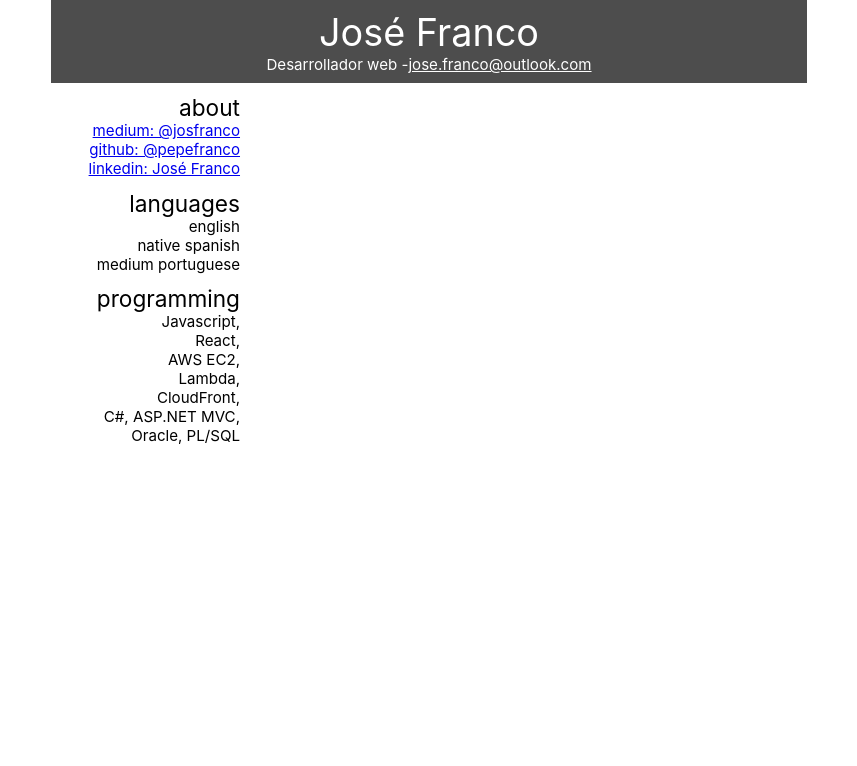
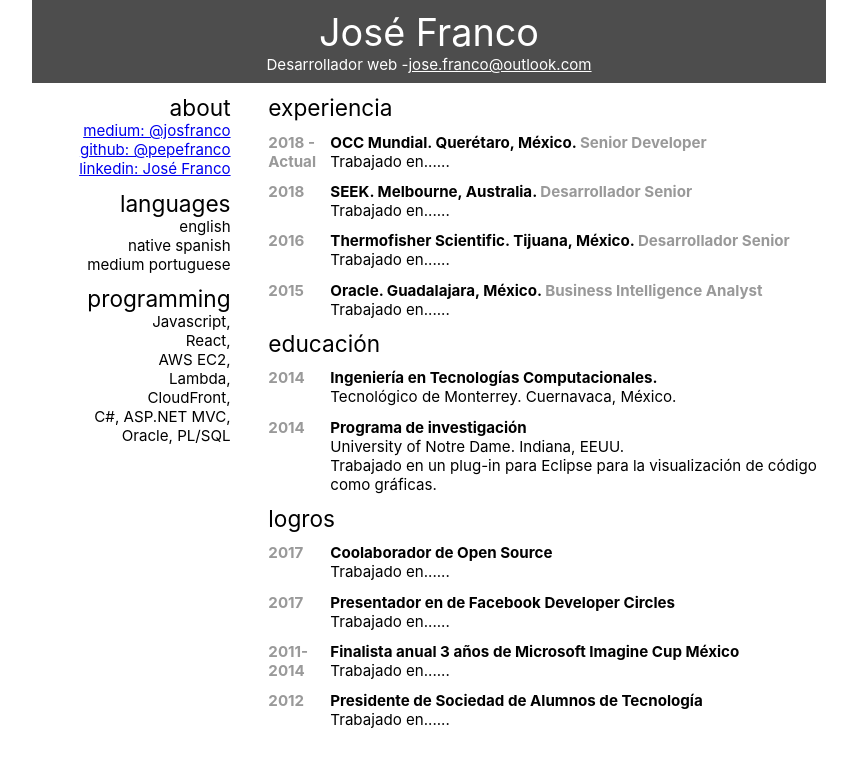
Before and after one commit to marlein5/cv, a React (Create React App) app: page / in a window 1280 px wide. Shown: the top 766 px of the page, without its empty margins (211-1068 px from the left). Built offline with nearby package versions, Linux system fonts and the light colour scheme.

Commit message:
Right side

```diff
--- a/src/Achievements/index.js
+++ b/src/Achievements/index.js
@@ -1,7 +1,56 @@
 import React from "react";
+import injectSheet from "react-jss";
+import styles from "../rightItemsStyles";
 
-const Achievements = () => {
-  return <div />;
+const Achievements = ({ classes }) => {
+  return (
+    <div className={classes.root}>
+      <div className={classes.title}>logros</div>
+      <div className={classes.item}>
+        <div className={classes.itemLeft}>2017</div>
+        <div className={classes.itemRight}>
+          <span className={classes.itemTitle}>Coolaborador de Open Source</span>
+          <div className={classes.itemContent}>Trabajado en......</div>
+        </div>
+      </div>
+
+      <div className={classes.item}>
+        <div className={classes.itemLeft}>2017</div>
+        <div className={classes.itemRight}>
+          <div className={classes.itemRight}>
+            <span className={classes.itemTitle}>
+              Presentador en de Facebook Developer Circles
+            </span>
+            <div className={classes.itemContent}>Trabajado en......</div>
+          </div>
+        </div>
+      </div>
+
+      <div className={classes.item}>
+        <div className={classes.itemLeft}>2011-2014</div>
+        <div className={classes.itemRight}>
+          <div className={classes.itemRight}>
+            <span className={classes.itemTitle}>
+              Finalista anual 3 años de Microsoft Imagine Cup México
+            </span>
+            <div className={classes.itemContent}>Trabajado en......</div>
+          </div>
+        </div>
+      </div>
+
+      <div className={classes.item}>
+        <div className={classes.itemLeft}>2012</div>
+        <div className={classes.itemRight}>
+          <div className={classes.itemRight}>
+            <span className={classes.itemTitle}>
+              Presidente de Sociedad de Alumnos de Tecnología
+            </span>
+            <div className={classes.itemContent}>Trabajado en......</div>
+          </div>
+        </div>
+      </div>
+    </div>
+  );
 };
 
-export default Achievements;
+export default injectSheet(styles)(Achievements);
--- a/src/Education/index.js
+++ b/src/Education/index.js
@@ -1,7 +1,38 @@
 import React from "react";
+import injectSheet from "react-jss";
+import styles from "../rightItemsStyles";
 
-const Education = () => {
-  return <div />;
+const Education = ({ classes }) => {
+  return (
+    <div className={classes.root}>
+      <div className={classes.title}>educación</div>
+      <div className={classes.item}>
+        <div className={classes.itemLeft}>2014</div>
+        <div className={classes.itemRight}>
+          <span className={classes.itemTitle}>
+            Ingeniería en Tecnologías Computacionales.
+          </span>
+          <div className={classes.itemContent}>
+            Tecnológico de Monterrey. Cuernavaca, México.
+          </div>
+        </div>
+      </div>
+
+      <div className={classes.item}>
+        <div className={classes.itemLeft}>2014</div>
+        <div className={classes.itemRight}>
+          <span className={classes.itemTitle}>Programa de investigación</span>
+          <div className={classes.itemContent}>
+            <div>University of Notre Dame. Indiana, EEUU.</div>
+            <div>
+              Trabajado en un plug-in para Eclipse para la visualización de
+              código como gráficas.
+            </div>
+          </div>
+        </div>
+      </div>
+    </div>
+  );
 };
 
-export default Education;
+export default injectSheet(styles)(Education);
--- a/src/Experience/index.js
+++ b/src/Experience/index.js
@@ -1,7 +1,57 @@
 import React from "react";
+import injectSheet from "react-jss";
+import styles from "../rightItemsStyles";
 
-const Experience = () => {
-  return <div />;
+const Experience = ({ classes }) => {
+  return (
+    <div className={classes.root}>
+      <div className={classes.title}>experiencia</div>
+      <div className={classes.item}>
+        <div className={classes.itemLeft}>2018 - Actual</div>
+        <div className={classes.itemRight}>
+          <span className={classes.itemTitle}>
+            OCC Mundial. Querétaro, México.
+          </span>
+          <span className={classes.itemSubTitle}> Senior Developer</span>
+          <div className={classes.itemContent}>Trabajado en......</div>
+        </div>
+      </div>
+
+      <div className={classes.item}>
+        <div className={classes.itemLeft}>2018</div>
+        <div className={classes.itemRight}>
+          <span className={classes.itemTitle}>SEEK. Melbourne, Australia.</span>
+          <span className={classes.itemSubTitle}> Desarrollador Senior</span>
+          <div className={classes.itemContent}>Trabajado en......</div>
+        </div>
+      </div>
+
+      <div className={classes.item}>
+        <div className={classes.itemLeft}>2016</div>
+        <div className={classes.itemRight}>
+          <span className={classes.itemTitle}>
+            Thermofisher Scientific. Tijuana, México.
+          </span>
+          <span className={classes.itemSubTitle}> Desarrollador Senior</span>
+          <div className={classes.itemContent}>Trabajado en......</div>
+        </div>
+      </div>
+
+      <div className={classes.item}>
+        <div className={classes.itemLeft}>2015</div>
+        <div className={classes.itemRight}>
+          <span className={classes.itemTitle}>
+            Oracle. Guadalajara, México.
+          </span>
+          <span className={classes.itemSubTitle}>
+            {" "}
+            Business Intelligence Analyst
+          </span>
+          <div className={classes.itemContent}>Trabajado en......</div>
+        </div>
+      </div>
+    </div>
+  );
 };
 
-export default Experience;
+export default injectSheet(styles)(Experience);
--- /dev/null
+++ b/src/rightItemsStyles.js
@@ -0,0 +1,35 @@
+import constants from "./constants";
+
+const styles = {
+  root: {
+    display: "flex",
+    flexDirection: "column",
+    paddingTop: "3mm",
+    paddingLeft: "10mm"
+  },
+  title: {
+    fontSize: constants.text.sectionHeader
+  },
+  item: {
+    paddingTop: "3mm",
+    display: "flex",
+    flexDirection: "row"
+  },
+  itemLeft: {
+    flex: 1,
+    fontWeight: "bold",
+    color: constants.colors.lightGray
+  },
+  itemRight: {
+    flex: 8
+  },
+  itemTitle: {
+    fontWeight: "bold"
+  },
+  itemSubTitle: {
+    fontWeight: "bold",
+    color: constants.colors.lightGray
+  }
+};
+
+export default styles;
--- a/src/styles.js
+++ b/src/styles.js
@@ -2,8 +2,8 @@ const styles = {
   root: {
     display: "flex",
     flexDirection: "column",
-    maxWidth: "200mm",
-    width: "200mm"
+    maxWidth: "210mm",
+    width: "210mm"
   },
   content: {
     display: "flex",
```
Also changed, not shown: src/About/styles.js (deleted, +0 -8 lines).
